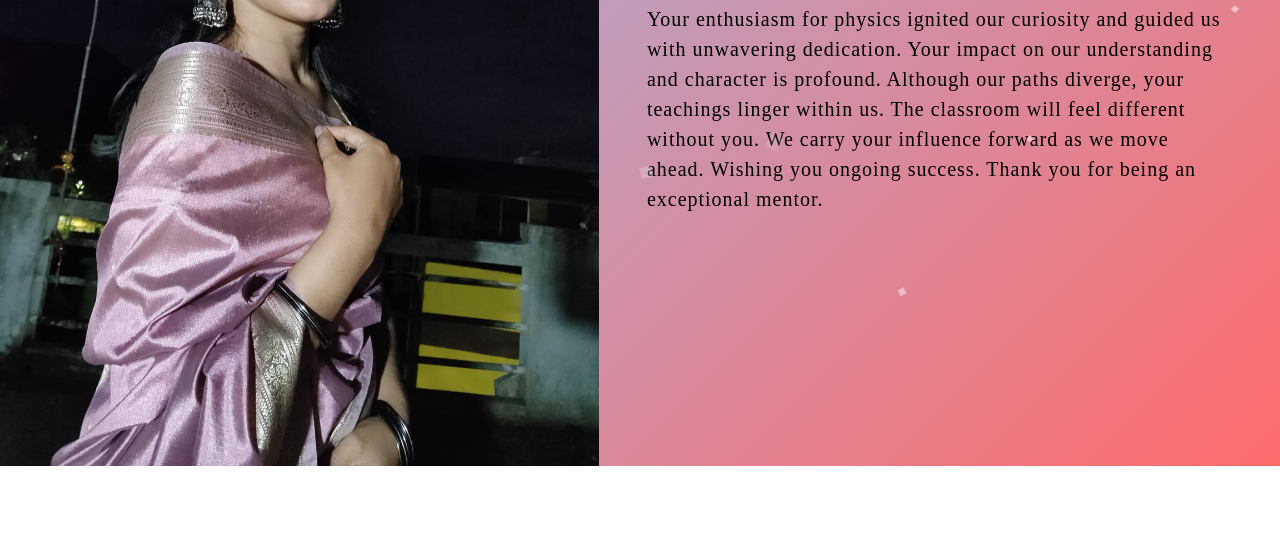
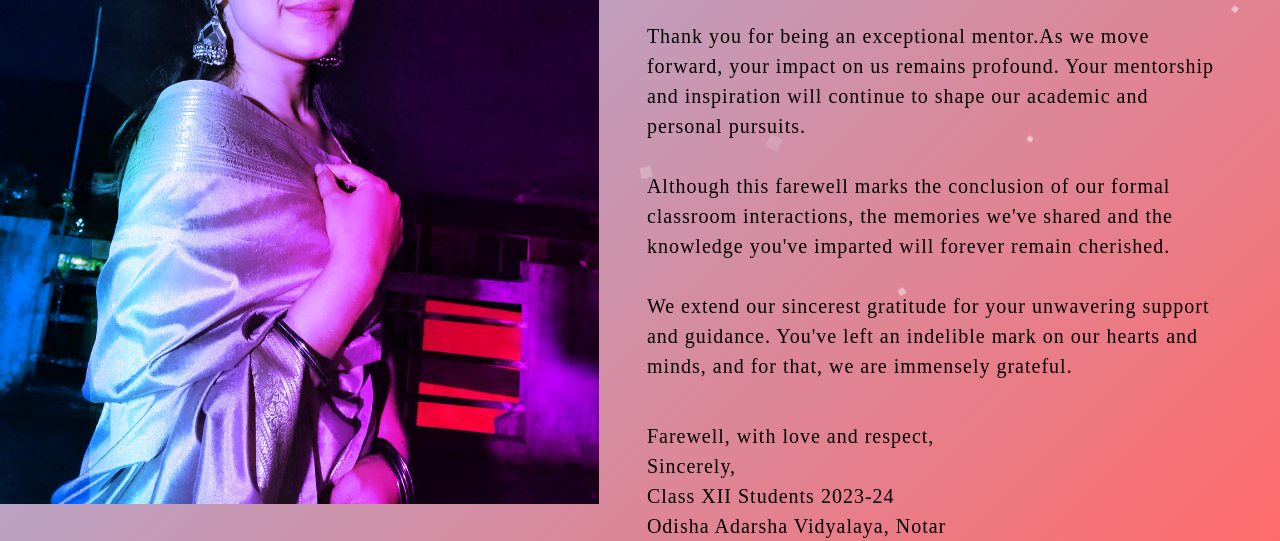
Before and after one commit to Subhashis2007/farewell-2, a plain HTML site: page index.html in a window 1280 px wide. Shown: the part 334-875 px from the top of the page. Before the commit the page ends 800 px from the top, so only its background shows below. Drawn offline with Linux system fonts and the light colour scheme.

Commit message:
Align wrapper contents to felx-start and additions

```diff
--- a/index.html
+++ b/index.html
@@ -9,13 +9,27 @@
   <body>
     <main class="wrapper">
       <div class="img-wrapper">
-        <img src="maam.jpeg" alt="maam-image" >
+        <img src="maam4.jpeg" alt="maam-image" >
       </div>
       <section class="msg-wrapper">
         <h2 class="msg-heading">A message</h2>
-        <p class="msg">Your enthusiasm for physics ignited our curiosity and guided us with unwavering dedication. Your impact on our understanding and character is profound. Although our paths diverge, your teachings linger within us. The classroom will feel different without you. We carry your influence forward as we move ahead. Wishing you ongoing success. Thank you for being an exceptional mentor.</p>
-      </section>
-      <!-- <div class="overlay-element"></div> -->
+        <p class="msg">Your enthusiasm for physics ignited our curiosity and guided us with unwavering dedication. Your impact on our understanding and character is profound.<br><br>
+
+ Although our paths diverge, your teachings linger within us. The classroom will feel different without you. We carry your influence forward as we move ahead. Wishing you ongoing success.<br><br>
+
+Thank you for being an exceptional mentor.As we move forward, your impact on us remains profound. Your mentorship and inspiration will continue to shape our academic and personal pursuits.<br><br>
+
+Although this farewell marks the conclusion of our formal classroom interactions, the memories we've shared and the knowledge you've imparted will forever remain cherished.<br><br>
+
+We extend our sincerest gratitude for your unwavering support and guidance. You've left an indelible mark on our hearts and minds, and for that, we are immensely grateful.<br><br>
+
+      <div class="last-msg">
+      <p>Farewell, with love and respect,</p>
+      <p>Sincerely,</p>
+      <p>Class XII Students 2023-24</p>
+      <p>Odisha Adarsha Vidyalaya, Notar</p>
+
+    </div>      </section>
     </main>
       <div class="box">
         <div></div>
--- a/styles.css
+++ b/styles.css
@@ -31,14 +31,13 @@ body, html {
 }
 
 
-
 .msg-wrapper {
   display: flex;
   gap: 10px;
   margin-right: 5.4rem;
   flex-direction: column;
   justify-content: space-around;
-  align-items: center;
+  align-items: flex-start;
 }
 
 .msg-heading {
@@ -53,6 +52,7 @@ body, html {
 
 }
 
+.last-msg,
 .msg {
   font-family:  JetBrainsMono NF Medium;
   font-size: 20px;
@@ -65,8 +65,6 @@ body, html {
 
 .box div{
   position: absolute;
-  /* width: 60px; */
-  /* height: 60px; */
   background-color: transparent;
   border: 6px solid rgba(255,255,255,0.8);
 
@@ -148,9 +146,6 @@ body, html {
   position: fixed;
   top: 0;
   left: 0;
-  /* width: 100%; */
-  /* height: 100%; */
-  /* background-image: linear-gradient(to right, rgba(255, 255, 255, 0), rgba(255, 255, 255, 0.8)), url('maam.jpeg'); */
   background-size: cover;
   background-position: center;
   mix-blend-mode: overlay;
@@ -168,48 +163,3 @@ body, html {
     margin: auto 1.2rem;
   }
 }
-/* @media (min-width: 1024px) { */
-/*   .overlay-element { */
-/*     background-position: left center;  */
-/*     background-size: auto 100%;  */
-/*     background-repeat: no-repeat;  */
-/*     */
-/*   } */
-/* } */
-/* @media (max-width: 767px) { */
-/*   .wrapper { */
-/*     padding: 20px 0px 20px 0px; */
-/*      */
-/*   } */
-/*  */
-/*   h2 { */
-/*     font-size: 25px;  */
-/*     margin: 250px 0px 0px 10px; */
-/*     color: black; */
-/*     text-shadow: 2px 2px 4px rgba(0, 0, 0, 0.3); */
-/*     line-height: 1.6; */
-/*     padding-left: 5px; */
-/*     padding-right: 5px; */
-/*     line-height: 1.5; */
-/*     display: inline-block; */
-/*     letter-spacing: 1.0px; */
-/*  */
-/*   } */
-/*  */
-/*   .sub-message { */
-/*     font-size: 14px; */
-/*     margin: 420px auto; */
-/*     max-width: 90%; */
-/*     text-align: center; */
-/*     line-height: 1.4; */
-/*     padding: 10px; */
-/*     letter-spacing: 0.8px; */
-/*     box-sizing: border-box; */
-/*     position: relative; */
-/*     left: 0; */
-/*     right: 0; */
-/*     overflow-y: auto;     */
-/*     max-height: 400px;  } */
-/* } */
-/*  */
-/* } */
```
Also changed, not shown: maam4.jpeg (added).
